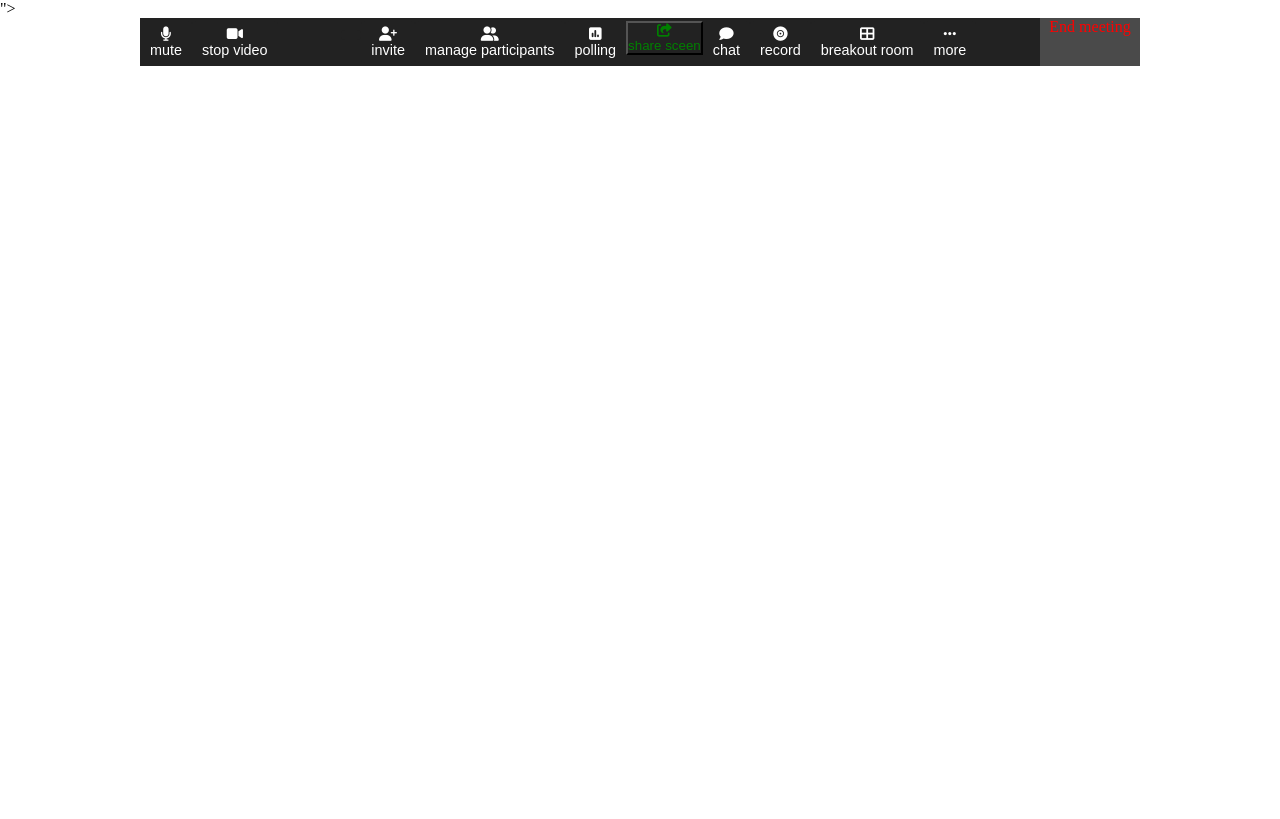
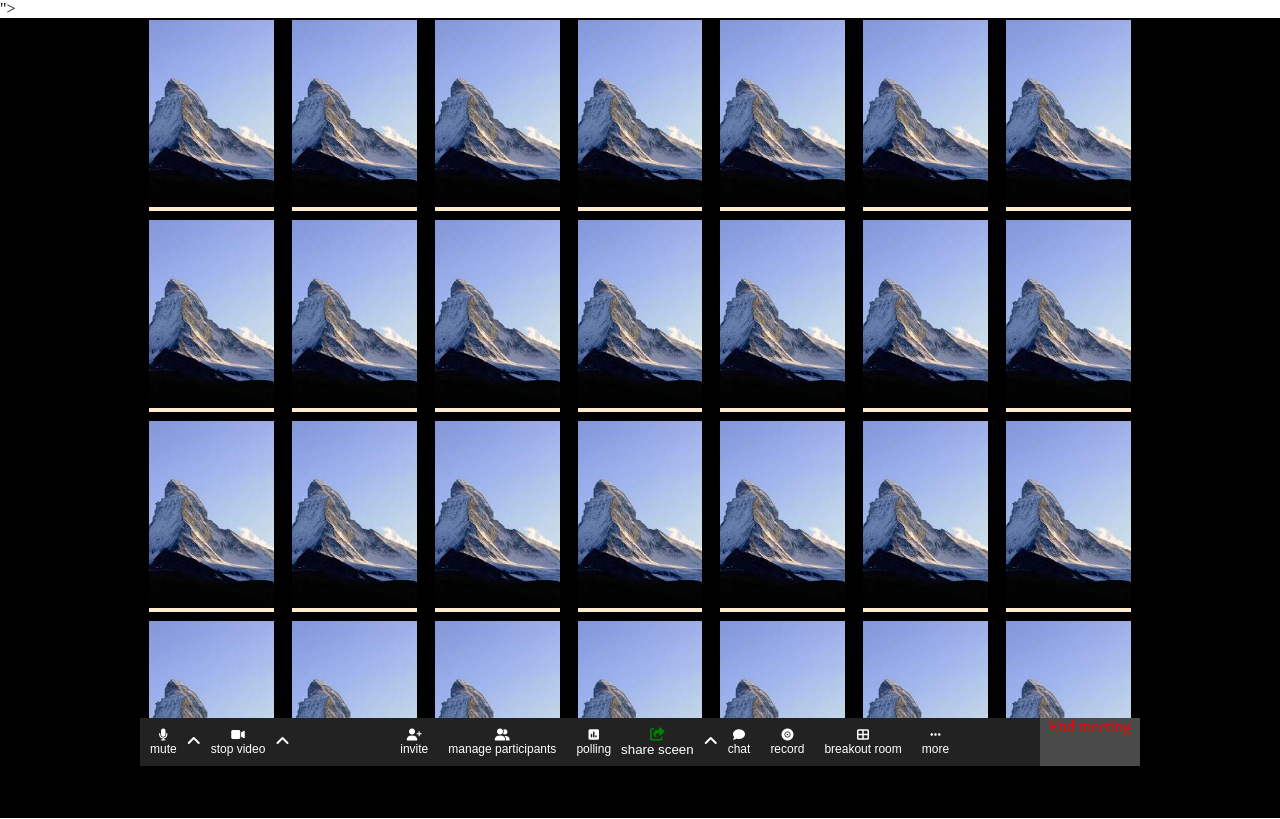
Before and after one commit to EliaPennoni/html-css-zoom, a plain HTML site: page index.html in a window 1280 px wide. Drawn offline with Linux system fonts and the light colour scheme.

Commit message:
continuazione esercizio

```diff
--- a/css/style.css
+++ b/css/style.css
@@ -8,6 +8,56 @@
 .container{
     max-width: 1000px;
     margin:0 auto
+}
+
+footer{
+    height: 100px;
+    position: fixed;
+    width: 100%;
+    background-color: black;
+}
+
+main{
+    height: calc(100vh - 100px);
+    background-color: black
+}
+
+img{
+    width: 100%;
+    display: inline;
+}
+
+.my-row{
+    display: flex;
+    flex-wrap: wrap;
+    justify-content: space-around;
+}
+
+.my-col{
+    width: calc((100% / 7) - 14px);
+    background-color: blanchedalmond;
+    border: 2px solid black;
+
+    margin-bottom: 5px;
+
+
+
+}
+
+
+
+.microphone, .pinco{
+    color: white;
+    background-color: rgba(0, 0, 0.5);
+    margin: 3px;
+    padding: 10px;
+
+}
+
+.microphone{
+    position: absolute;
+    bottom: 0;
+    left: 0;
 }
 
 .foot-bar{
@@ -47,7 +97,7 @@
     text-align: center;
     text-decoration: none;
     display: inline-block;
-    font-size: 0.90rem;
+    font-size: 0.75rem;
     cursor: pointer;
     border-radius: 4px;
 
@@ -55,4 +105,21 @@
 .control-special{
     color: green;
     background-color: #222222;
+    border: none;
+    margin-right: 10px;
+
 }
+
+.control-special p {
+    color: white;
+
+}
+
+.freccia{
+    color: white;
+}
+
+.audio, .video, .invite-member{
+    display: flex;
+    align-items: center;
+}
--- a/index.html
+++ b/index.html
@@ -10,6 +10,131 @@
 <body>
     <!-- main -->
      <main>
+        <div class="back">
+            <div class="container">
+                <div class="my-row">
+                    <div class="my-col">
+                        <img src="img/906-200x300.jpg" alt="">
+
+
+                    </div>
+                    <div class="my-col">
+                        <img src="img/906-200x300.jpg" alt="">
+
+                    </div>
+                    <div class="my-col">
+                        <img src="img/906-200x300.jpg" alt="">
+
+                    </div>
+                    <div class="my-col">
+                        <img src="img/906-200x300.jpg" alt="">
+
+                    </div>
+                    <div class="my-col">
+                        <img src="img/906-200x300.jpg" alt="">
+
+                    </div>
+                    <div class="my-col">
+                        <img src="img/906-200x300.jpg" alt="">
+
+                    </div>
+                    <div class="my-col">
+                        <img src="img/906-200x300.jpg" alt="">
+
+                    </div>
+                    <div class="my-col">
+                        <img src="img/906-200x300.jpg" alt="">
+
+                    </div>
+                    <div class="my-col">
+                        <img src="img/906-200x300.jpg" alt="">
+
+                    </div>
+                    <div class="my-col">
+                        <img src="img/906-200x300.jpg" alt="">
+
+                    </div>
+                    <div class="my-col">
+                        <img src="img/906-200x300.jpg" alt="">
+
+                    </div>
+                    <div class="my-col">
+                        <img src="img/906-200x300.jpg" alt="">
+
+                    </div>
+                    <div class="my-col">
+                        <img src="img/906-200x300.jpg" alt="">
+
+                    </div>
+                    <div class="my-col">
+                        <img src="img/906-200x300.jpg" alt="">
+
+                    </div>
+                    <div class="my-col">
+                        <img src="img/906-200x300.jpg" alt="">
+
+
+                    </div>
+                    <div class="my-col">
+                        <img src="img/906-200x300.jpg" alt="">
+
+                    </div>
+                    <div class="my-col">
+                        <img src="img/906-200x300.jpg" alt="">
+
+                    </div>
+                    <div class="my-col">
+                        <img src="img/906-200x300.jpg" alt="">
+
+                    </div>
+                    <div class="my-col">
+                        <img src="img/906-200x300.jpg" alt="">
+
+                    </div>
+                    <div class="my-col">
+                        <img src="img/906-200x300.jpg" alt="">
+
+                    </div>
+                    <div class="my-col">
+                        <img src="img/906-200x300.jpg" alt="">
+
+                    </div>
+                    <div class="my-col">
+                        <img src="img/906-200x300.jpg" alt="">
+
+                    </div>
+                    <div class="my-col">
+                        <img src="img/906-200x300.jpg" alt="">
+
+                    </div>
+                    <div class="my-col">
+                        <img src="img/906-200x300.jpg" alt="">
+
+                    </div>
+                    <div class="my-col">
+                        <img src="img/906-200x300.jpg" alt="">
+
+                    </div>
+                    <div class="my-col">
+                        <img src="img/906-200x300.jpg" alt="">
+
+                    </div>
+                    <div class="my-col">
+                        <img src="img/906-200x300.jpg" alt="">
+
+                    </div>
+                    <div class="my-col">
+                        <img src="img/906-200x300.jpg" alt="">
+
+                    </div>
+
+                </div>
+
+                </div>
+
+            </div>
+
+        </div>
 
      </main>
      <!-- footer -->
@@ -23,6 +148,9 @@
                             <p>mute</p>
 
                         </button>
+                        <div class="freccia">
+                            <i class="fa-solid fa-angle-up"></i>
+                        </div>
                     </div>
                     <div class="video">
                         <button class="control">
@@ -31,6 +159,9 @@
 
 
                         </button>
+                        <div class="freccia">
+                            <i class="fa-solid fa-angle-up"></i>
+                        </div>
                     </div>
 
                 </div>
@@ -66,7 +197,11 @@
                         <button class="control-special">
                             <i class="fa-solid fa-share-from-square"></i>
                             <p>share sceen</p>
+
                         </button>
+                        <div class="freccia">
+                            <i class="fa-solid fa-angle-up"></i>
+                        </div>
 
                     </div>
                     <div class="invite-member">
```
Also changed, not shown: img/906-200x300.jpg (added).
